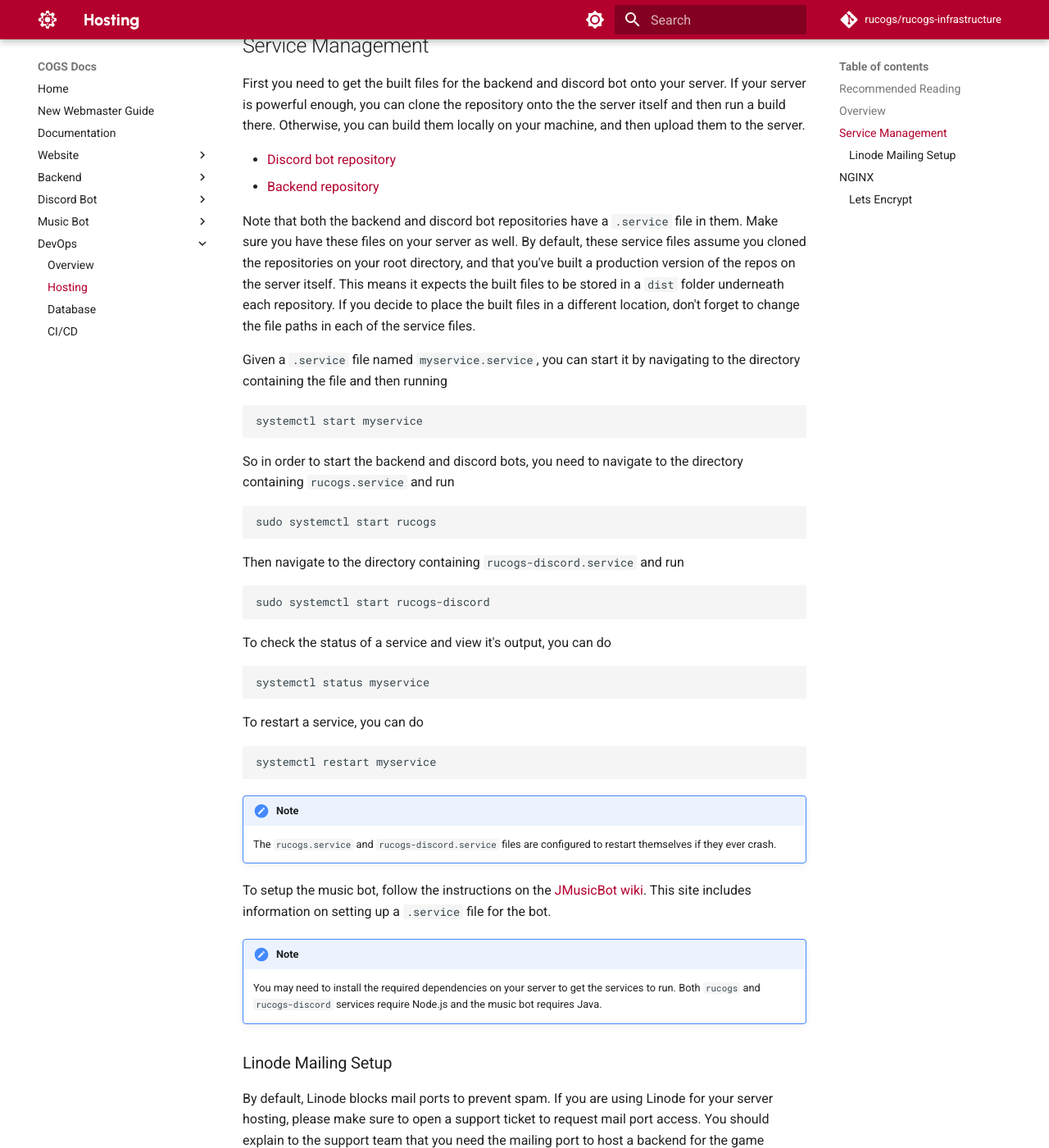
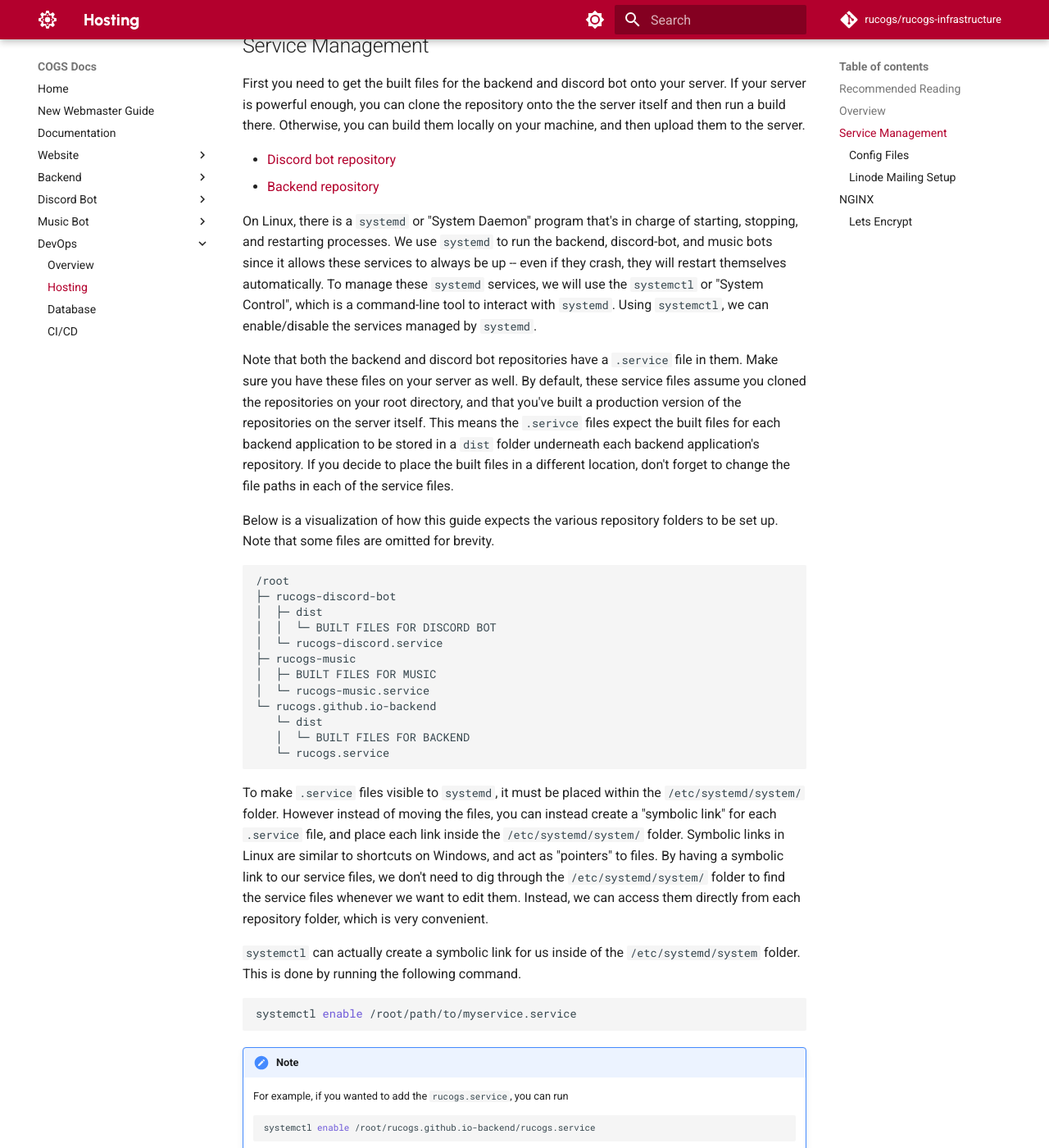
Before and after one commit to RUCOGS/rucogs-infrastructure-docs, an MkDocs documentation site: the page built from docs/devops/hosting.md, in a window 1280 px wide and 1400 px high, scrolled down 730 px. Shown: the whole window at 82% size. Built offline with MkDocs 1.6.1 and Material for MkDocs 9.7.7, drawn with Linux system fonts in a browser that asks for light colours; comment, search, counter and statistics services are not loaded; some of the changed text lies outside the part shown.

Commit message:
Update hosting page

````diff
--- a/docs/devops/hosting.md
+++ b/docs/devops/hosting.md
@@ -21,25 +21,64 @@ First you need to get the built files for the backend and discord bot onto your
 -   [Discord bot repository](https://github.com/RUCOGS/rucogs-discord-bot)
 -   [Backend repository](https://github.com/RUCOGS/rucogs.github.io-backend)
 
-Note that both the backend and discord bot repositories have a `.service` file in them. Make sure you have these files on your server as well. By default, these service files assume you cloned the repositories on your root directory, and that you've built a production version of the repos on the server itself. This means it expects the built files to be stored in a `dist` folder underneath each repository. If you decide to place the built files in a different location, don't forget to change the file paths in each of the service files.
+On Linux, there is a `systemd` or "System Daemon" program that's in charge of starting, stopping, and restarting processes. We use `systemd` to run the backend, discord-bot, and music bots since it allows these services to always be up -- even if they crash, they will restart themselves automatically. To manage these `systemd` services, we will use the `systemctl` or "System Control", which is a command-line tool to interact with `systemd`. Using `systemctl`, we can enable/disable the services managed by `systemd`.
 
-Given a `.service` file named `myservice.service`, you can start it by navigating to the directory containing the file and then running
+Note that both the backend and discord bot repositories have a `.service` file in them. Make sure you have these files on your server as well. By default, these service files assume you cloned the repositories on your root directory, and that you've built a production version of the repositories on the server itself. This means the `.serivce` files expect the built files for each backend application to be stored in a `dist` folder underneath each backend application's repository. If you decide to place the built files in a different location, don't forget to change the file paths in each of the service files.
+
+Below is a visualization of how this guide expects the various repository folders to be set up. Note that some files are omitted for brevity.
+
+```
+/root
+├─ rucogs-discord-bot
+│  ├─ dist
+│  │  └─ BUILT FILES FOR DISCORD BOT
+│  └─ rucogs-discord.service
+├─ rucogs-music
+│  ├─ BUILT FILES FOR MUSIC
+│  └─ rucogs-music.service
+└─ rucogs.github.io-backend
+   └─ dist
+   │  └─ BUILT FILES FOR BACKEND
+   └─ rucogs.service
+```
+
+To make `.service` files visible to `systemd`, it must be placed within the `/etc/systemd/system/` folder. However instead of moving the files, you can instead create a "symbolic link" for each `.service` file, and place each link inside the `/etc/systemd/system/` folder. Symbolic links in Linux are similar to shortcuts on Windows, and act as "pointers" to files. By having a symbolic link to our service files, we don't need to dig through the `/etc/systemd/system/` folder to find the service files whenever we want to edit them. Instead, we can access them directly from each repository folder, which is very convenient.
+
+`systemctl` can actually create a symbolic link for us inside of the `/etc/systemd/system` folder. This is done by running the following command.
+
+```bash
+systemctl enable /root/path/to/myservice.service
+```
+
+!!! note
+
+    For example, if you wanted to add the `rucogs.service`, you can run
+
+    ```bash
+    systemctl enable /root/rucogs.github.io-backend/rucogs.service
+    ```
+
+    Note that enabling a service will also ensure the service starts whenever the computer boots up. This can ensure you're services are always online, event after your cloud server has rebooted due to a crash or periodic maintenance.
+
+Finally, you can start it manually by navigating to the directory containing the service file and then running
 
 ```bash
 systemctl start myservice
 ```
 
-So in order to start the backend and discord bots, you need to navigate to the directory containing `rucogs.service` and run
+!!! note
 
-```bash
-sudo systemctl start rucogs
-```
+    So in order to start the backend and discord bots, you need to navigate to the directory containing `rucogs.service` and run
 
-Then navigate to the directory containing `rucogs-discord.service` and run
+    ```bash
+    systemctl start rucogs
+    ```
 
-```bash
-sudo systemctl start rucogs-discord
-```
+    Then navigate to the directory containing `rucogs-discord.service` and run
+
+    ```bash
+    systemctl start rucogs-discord
+    ```
 
 To check the status of a service and view it's output, you can do
 
@@ -63,6 +102,13 @@ To setup the music bot, follow the instructions on the [JMusicBot wiki](https://
 
     You may need to install the required dependencies on your server to get the services to run. Both `rucogs` and
     `rucogs-discord` services require Node.js and the music bot requires Java.
+
+### Config Files
+
+The backend and discord bot applications both read data from special `config.json` files under their `src/config/` folders. The `src/config/` folders are located underneath the root of each repository. These config files contain sensitive information, and are excluded from the GitHub repositories by default. Please ensure these config files are set up properly.
+
+-   [Backend Config](../backend/config.md)
+-   [Discord-Bot Config](../discord-bot/config.md)
 
 ### Linode Mailing Setup
 
````
